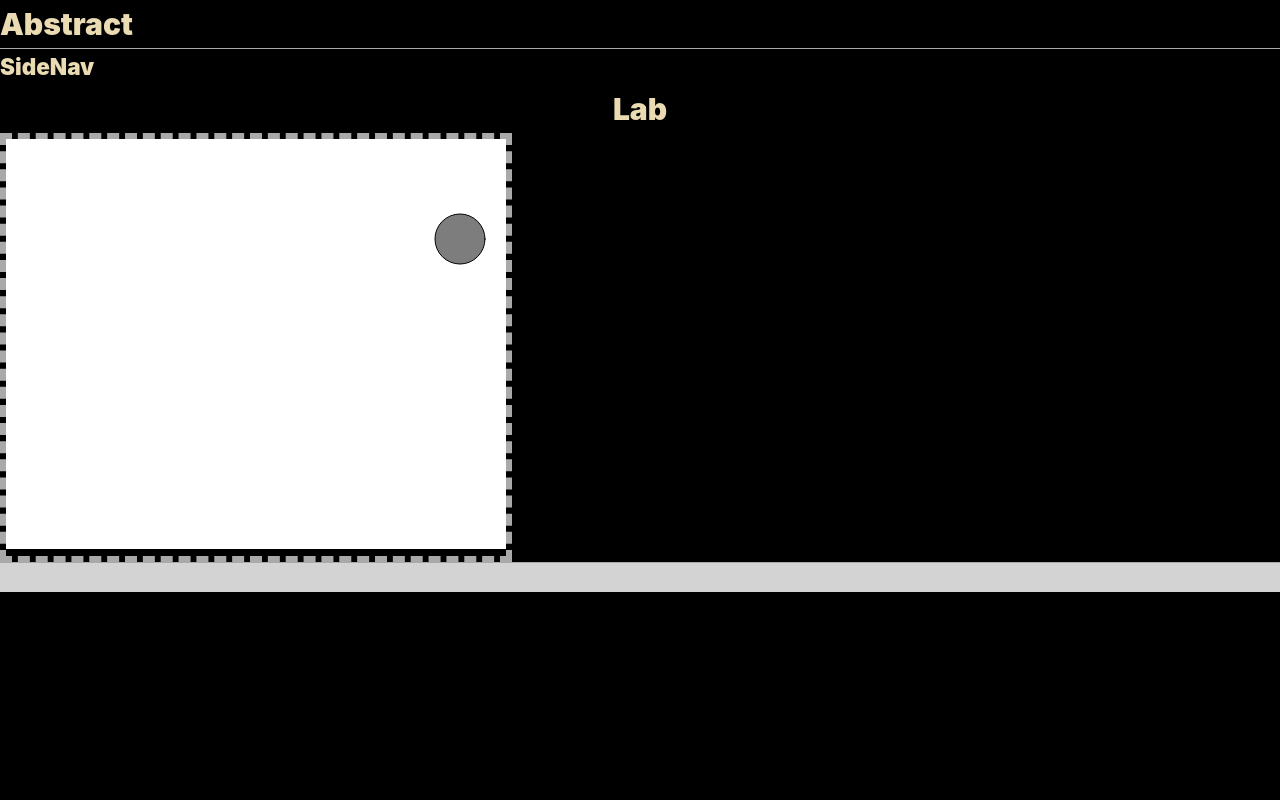
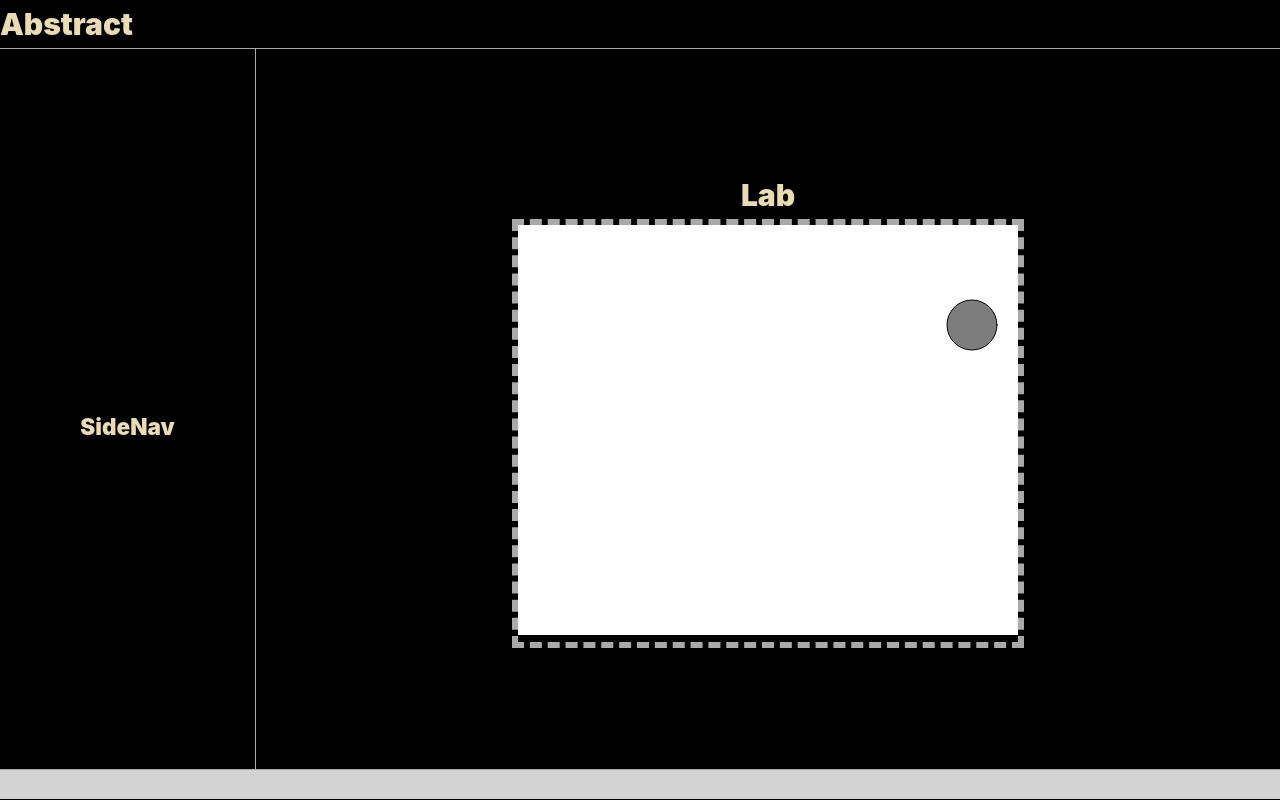
Before and after one commit to Unomars4/abstract, a Vue app: page /lab in a window 1280 px wide. Built offline with nearby package versions, Linux system fonts and the light colour scheme.

Commit message:
add base layout of site

```diff
--- a/src/App.vue
+++ b/src/App.vue
@@ -26,7 +26,22 @@ h1 {
   font-weight: 900;
 }
 
-aside {}
+aside {
+  width: 20%;
+  border-right: solid 1px darkgrey;
+}
+
+aside h1 {
+  text-align: center;
+  position: relative;
+  top: 50%;
+}
+
+main {
+  height: 90vh;
+  width: 100vw;
+  display: flex;
+}
 
 footer {
   width: 100%;
--- a/src/views/LabView.vue
+++ b/src/views/LabView.vue
@@ -28,8 +28,10 @@ onMounted(() => {
 
 
 <template>
-  <h1>Lab</h1>
-  <div id="container" ref="container"></div>
+  <div class="main">
+    <h1>Lab</h1>
+    <div id="container" ref="container"></div>
+  </div>
 </template>
 
 
@@ -39,14 +41,14 @@ h1 {
   text-align: center;
 }
 
-main {
-  height: 100vh;
-  width: 100vw;
+.main {
+  height: 100%;
   display: flex;
   flex-direction: column;
   justify-content: center;
   flex-wrap: wrap;
   align-content: center;
+  flex-grow: 1;
 }
 
 #container {
```
